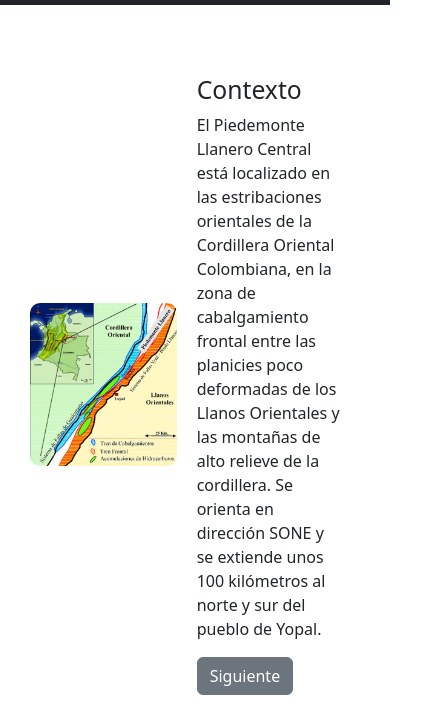
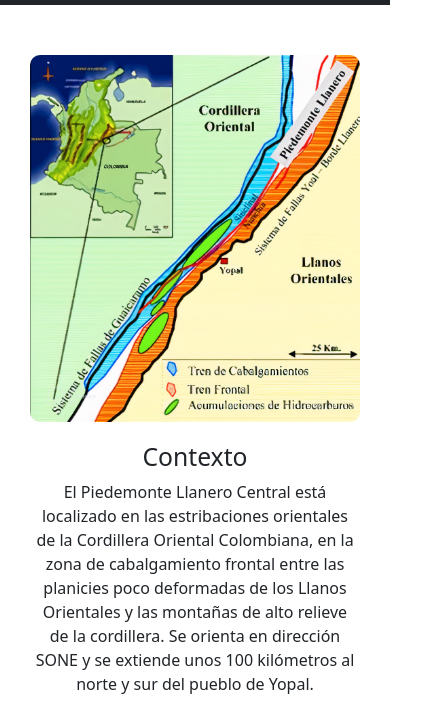
Before and after one commit to ccortesra/sistema-aguas-lluvias, a plain HTML site: page pages/contexto.html in a window 390 px wide. Shown: the part 111-820 px from the top of the page, 444 px wide, since content can reach past the window. Drawn offline with nearby package versions, Linux system fonts and the light colour scheme.

Commit message:
Update contexto.html

```diff
--- a/pages/contexto.html
+++ b/pages/contexto.html
@@ -9,25 +9,46 @@
         html {
             scroll-behavior: smooth;
         }
+
+        /* Evitar desbordamiento horizontal */
+        body {
+            overflow-x: hidden;
+        }
+
         .hero {
             display: flex;
             align-items: center;
             justify-content: center;
             padding: 50px 0;
+            flex-direction: row;
         }
         .hero:nth-child(even) {
             flex-direction: row-reverse;
         }
         .hero img {
-            width: 40%;
+            width: 100%;
+            max-width: 400px;
             height: auto;
             object-fit: cover;
             border-radius: 10px;
         }
         .hero-content {
-            width: 50%;
+            width: 100%;
+            max-width: 600px;
             padding: 20px;
-            text-align: left;
+            text-align: center;
+        }
+
+        /* Diseño responsivo en móviles */
+        @media (max-width: 767px) {
+            .hero {
+                flex-direction: column;
+                text-align: center;
+            }
+            .hero img {
+                width: 90%;
+                max-width: 350px;
+            }
         }
     </style>
 </head>
@@ -81,7 +102,7 @@
         </div>
 
         <div id="caracteristicas" class="hero">
-            <img src="../assets/amenazas.jpg" alt="Características físicas">
+            <img src="../assets/caracteristicas_fisicas.jpg" alt="Características físicas">
             <div class="hero-content">
                 <h2>Características físicas</h2>
                 <p>
@@ -100,14 +121,11 @@
                 <p>
                     El área municipal se encuentra expuesta a diferentes amenazas a consecuencia de fenómenos naturales como inundaciones,
                     deslizamientos, sismos, avalanchas e incendios forestales y fenómenos de origen antrópico, deslizamientos, incendios,
-                    inundaciones ,violencia, accidentes, todas las cuales originan riesgos para el medio ambiente, ecosistemas, bosques,
+                    inundaciones, violencia, accidentes, todas las cuales originan riesgos para el medio ambiente, ecosistemas, bosques,
                     corrientes de agua y para los asentamientos humanos, viviendas, carreteras, redes de servicios públicos, cultivos, animales, etc.
-
                 </p>
-
             </div>
         </div>
-
     </div>
 
     <footer class="bg-dark text-white text-center py-3 mt-5">
```
